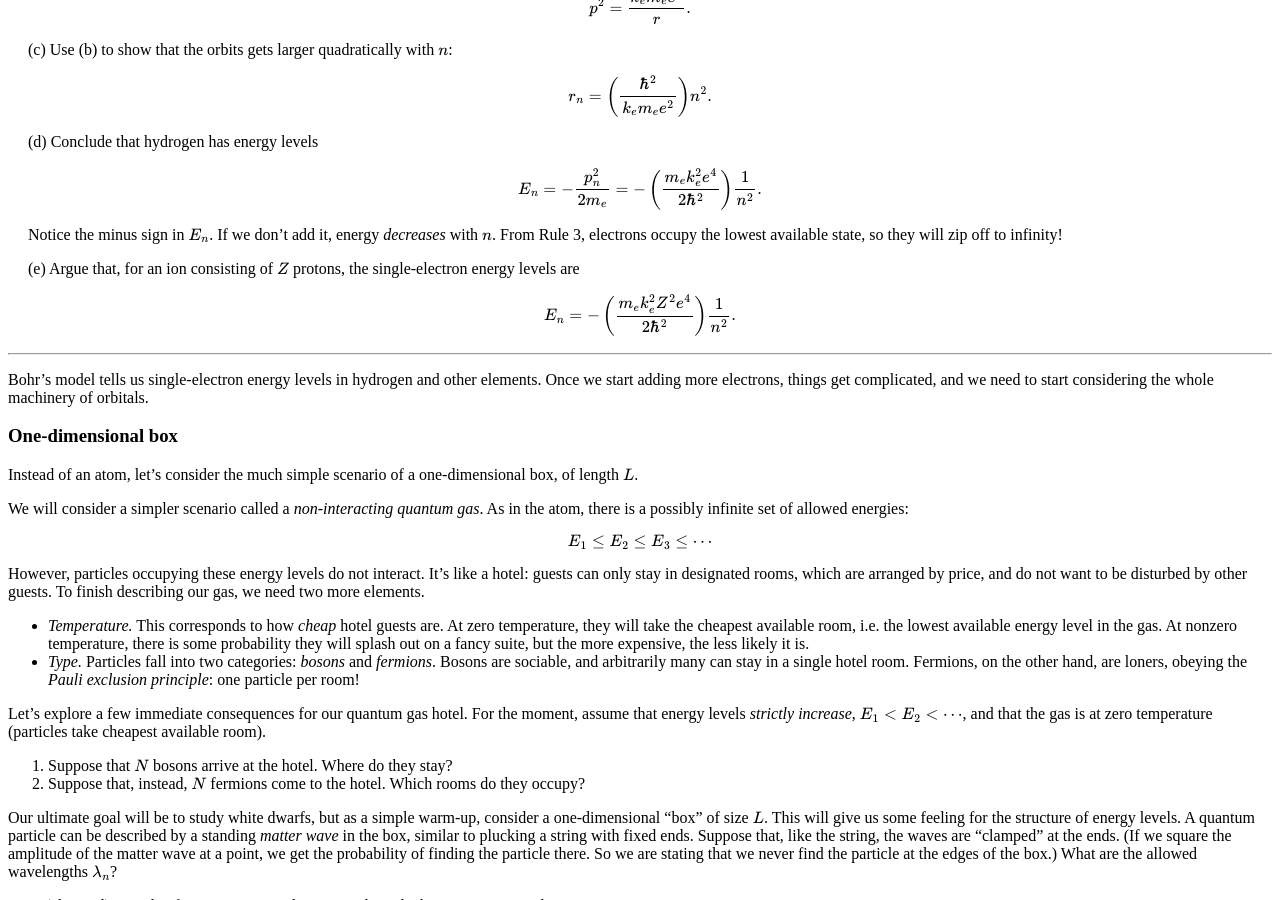
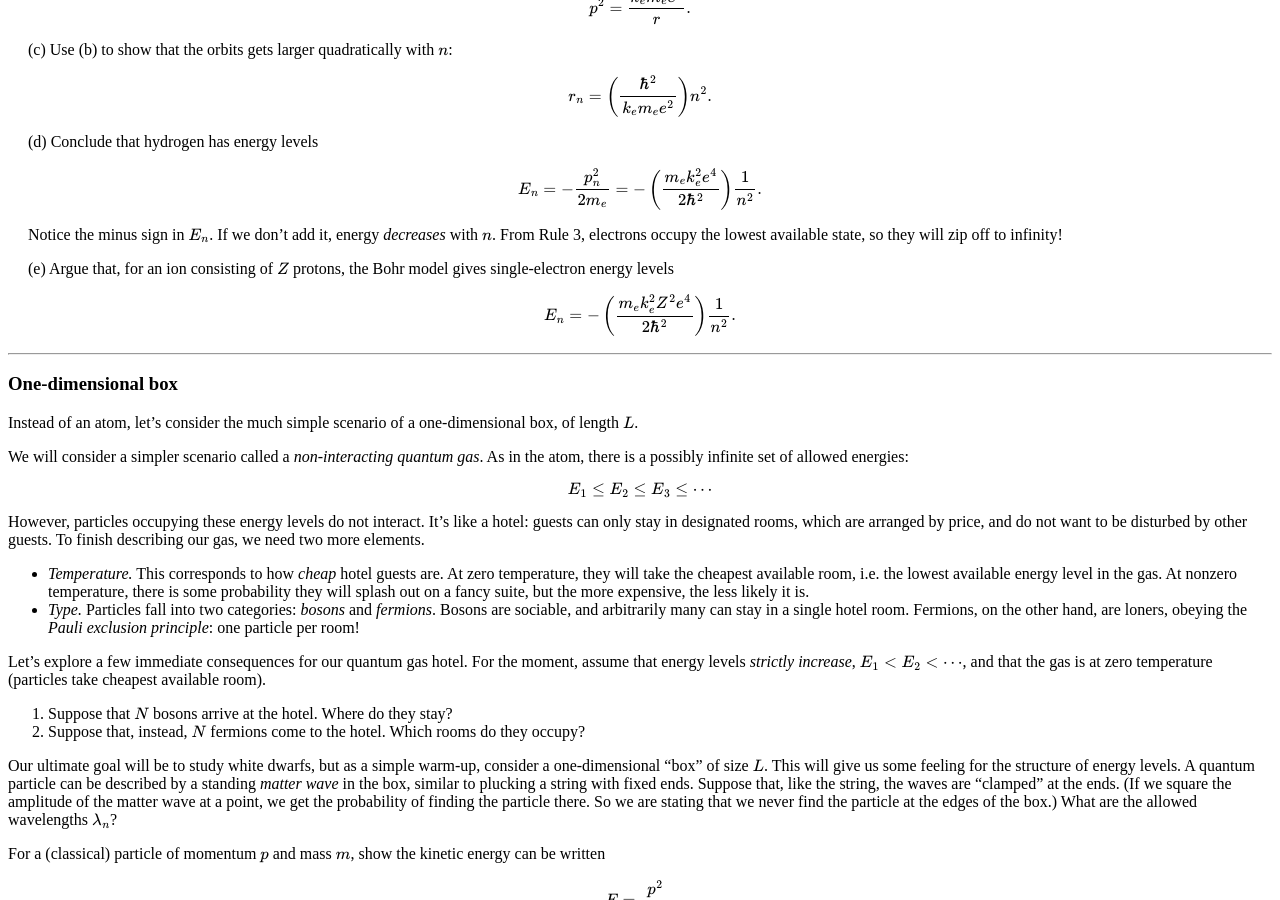
Before and after one commit to hapax/hapax.github.io, a Jekyll site: the page built from assets/chandra.md, in a window 1280 px wide and 900 px high, scrolled down 2317 px. Built offline with Jekyll 4.4.1, drawn with Linux system fonts in a browser that asks for light colours; our own code applies the rules of GitHub Pages for plain Markdown files; formulas are drawn with MathJax 3; a script that is not in the unit is left out.

Commit message:
Update chandra.md

```diff
--- a/assets/chandra.md
+++ b/assets/chandra.md
@@ -222,8 +222,8 @@ electrons occupy the lowest available state, so they will zip off to infinity!
 </span>
 
 <span style="padding-left: 20px; display:block">
-(e) Argue that, for an ion consisting of $Z$ protons, the
-single-electron energy levels are
+(e) Argue that, for an ion consisting of $Z$ protons, the Bohr model
+gives single-electron energy levels
 </span>
 
 $$
@@ -231,11 +231,6 @@ E_n = -\left(\frac{m_ek_e^2 Z^2 e^4}{2\hbar^2}\right)  \frac{1}{n^2}.
 $$
 
 ---
-
-Bohr's model tells us single-electron energy levels in hydrogen and
-other elements.
-Once we start adding more electrons, things get complicated, and we
-need to start considering the whole machinery of orbitals.
 
 ### One-dimensional box <a id="sec-2-1" name="sec-2-1"></a>
 
```
